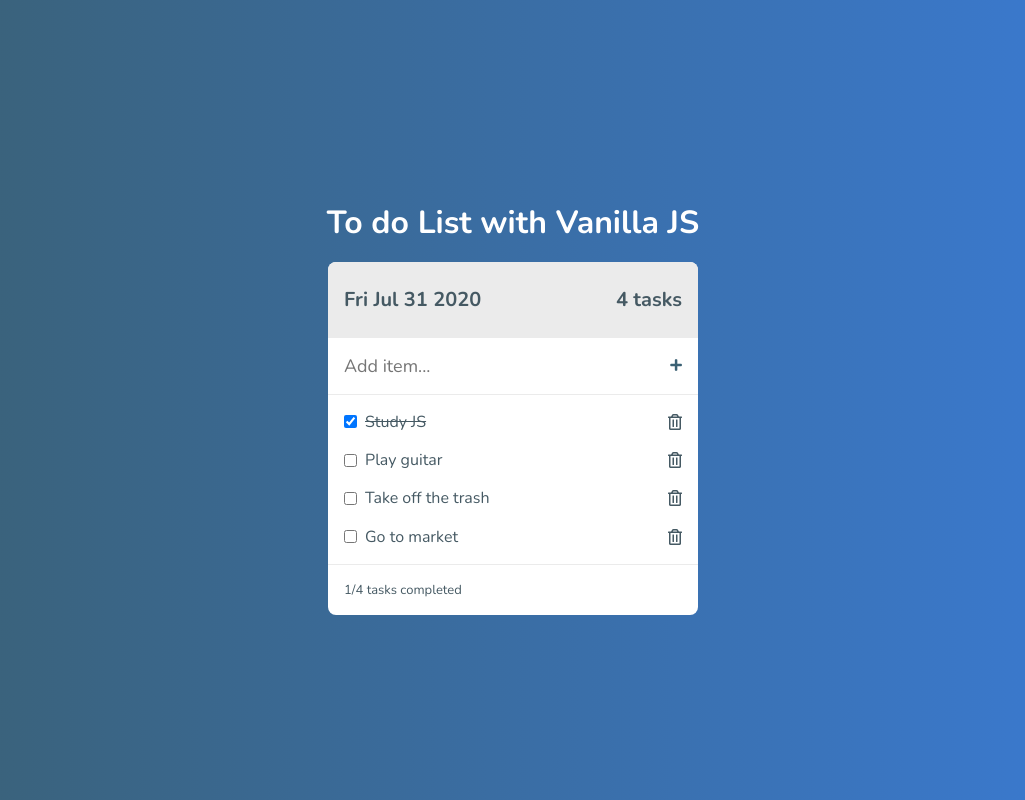
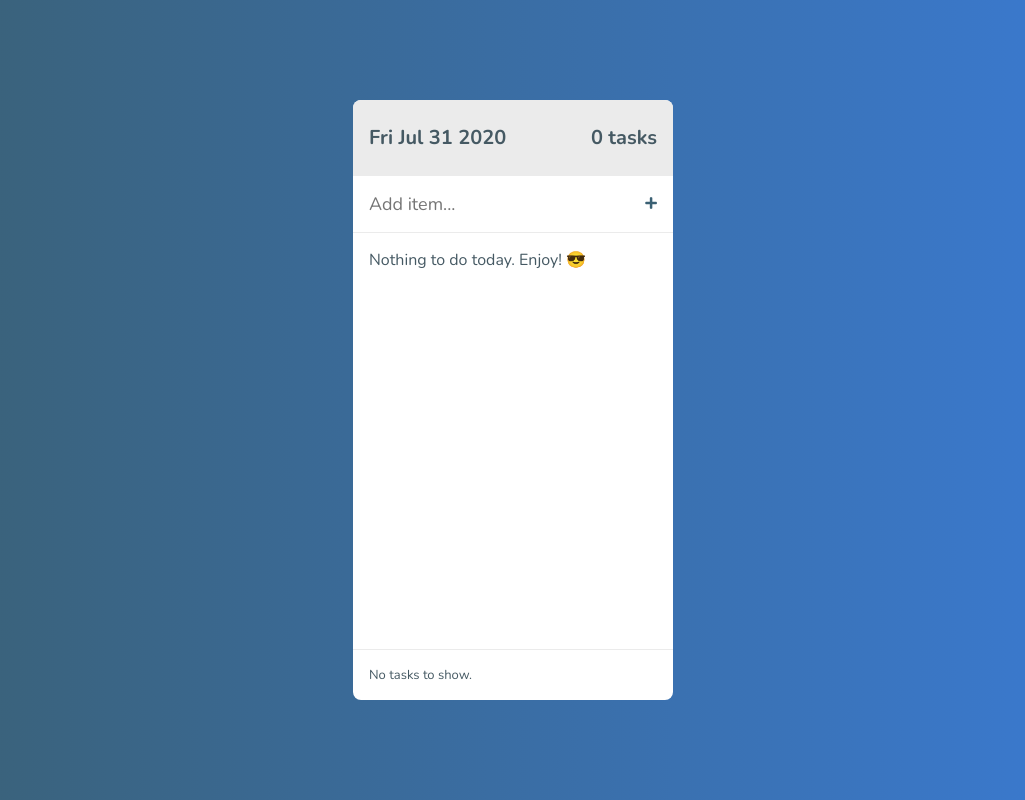
Before and after one commit to mateusmiguel/todo, a plain HTML site: page index.html in a window 1280 px wide. Shown: the whole page, without its empty margins (127-1152 px from the left). Drawn offline with nearby package versions, Linux system fonts and the light colour scheme.

Commit message:
Finalize todo.

```diff
--- a/assets/scripts/app.js
+++ b/assets/scripts/app.js
@@ -6,28 +6,9 @@ const dateElement = document.querySelector(".header-title");
 const counterElement = document.querySelector(".header-counter");
 const footerElement = document.querySelector(".footer");
 
-
 submitForm.addEventListener("submit", addTodo);
 
-
-let todos = [
-  {
-    task: 'Study JS',
-    checked: true,
-  },
-  {
-    task: 'Play guitar',
-    checked: false,
-  },
-  {
-    task: 'Take off the trash',
-    checked: false,
-  },
-  {
-    task: 'Go to market',
-    checked: false
-  }
-];
+let todos = JSON.parse(localStorage.getItem('list_todos')) || [];
 
 function addTodo(e) {
   e.preventDefault();
@@ -38,20 +19,30 @@ function addTodo(e) {
 
   submitInput.value = '';
   renderList();
+  saveToStorage();
 }
-
 
 function deleteTodo(pos) {
   todos.splice(pos, 1);
-
   renderList();
+  saveToStorage();
 }
 
+function deleteTodoByKey(event, pos) {
+  if (event.keyCode === 13) {
+    deleteTodo(pos);
+  }
+}
 
 function tickTodo(pos) {
   todos[pos].checked = !todos[pos].checked;
 
   renderFooter();
+  saveToStorage();
+}
+
+function saveToStorage() {
+  localStorage.setItem('list_todos', JSON.stringify(todos));
 }
 
 function renderHeader() {
@@ -89,7 +80,7 @@ function renderList() {
       <div class="item" id="item-${pos}">
         <input type="checkbox" ${todo.checked && 'checked'} name="item-${pos}" id="item-${pos}" onclick="tickTodo(${pos})">
         <label for="item-${pos}">${todo.task}</label>
-        <i class="far fa-trash-alt delete-btn" onclick="deleteTodo(${pos})"></i>
+        <i tabindex="0" class="far fa-trash-alt delete-btn" onclick="deleteTodo(${pos})" onkeypress="deleteTodoByKey(event, ${pos})"></i>
       </div>`;
     items.innerHTML += todoElement;
   })
--- a/assets/styles/app.css
+++ b/assets/styles/app.css
@@ -60,21 +60,19 @@ a {
   transition: var(--transition-base);
 }
 
-.title {
-  padding: 1rem;
-  font-weight: 700;
-  color: var(--white);
-  margin-top: 30px;
-}
-
 .todo {
-  width: 370px;
-  overflow: hidden;
-  margin-bottom: 30px;
+  display: flex;
+  flex-direction: column;
+  width: 100vw;
+  height: 100vh;
   color: var(--text-color);
   background-color: var(--white);
   transition: var(--transition-base);
-  border-radius: 8px;
+
+}
+
+.items {
+  overflow-y: auto;
 }
 
 .todo:hover {
@@ -167,4 +165,14 @@ a {
   border-top: 1px var(--border-color) solid;
   padding: 1rem;
   font-size: 0.8125rem;
+  margin-top: auto;
 }
+
+@media (min-width: 340px) {
+  .todo {
+    height: 75vh;
+    width: 320px;
+    border-radius: 8px;
+    overflow: hidden;
+  }
+}
--- a/index.html
+++ b/index.html
@@ -10,7 +10,6 @@
 </head>
 
 <body>
-  <h1 class="title">To do List with Vanilla JS</h1>
   <main class="todo">
     <header class="header">
       <div class="header-title"></div>
```
